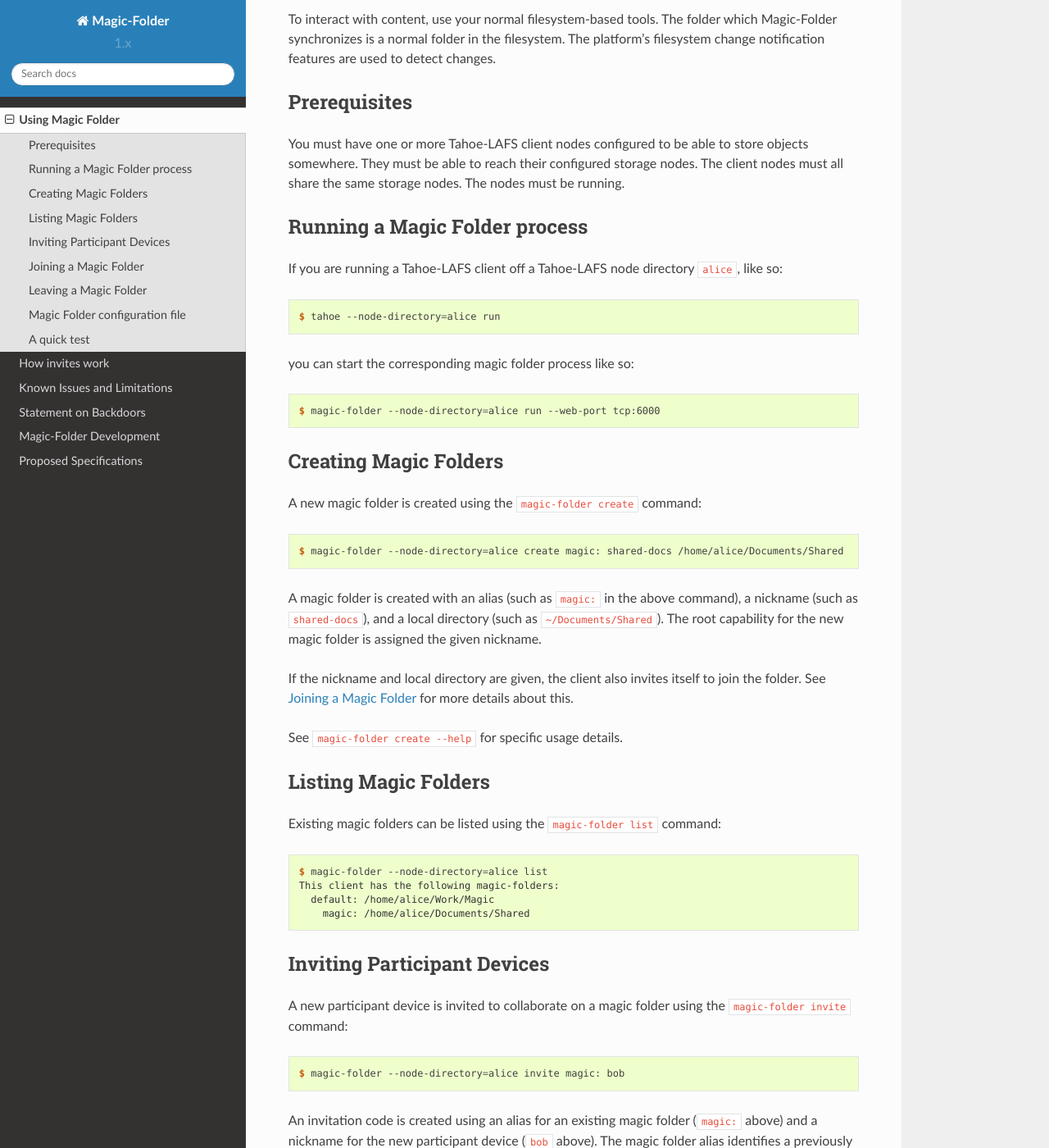
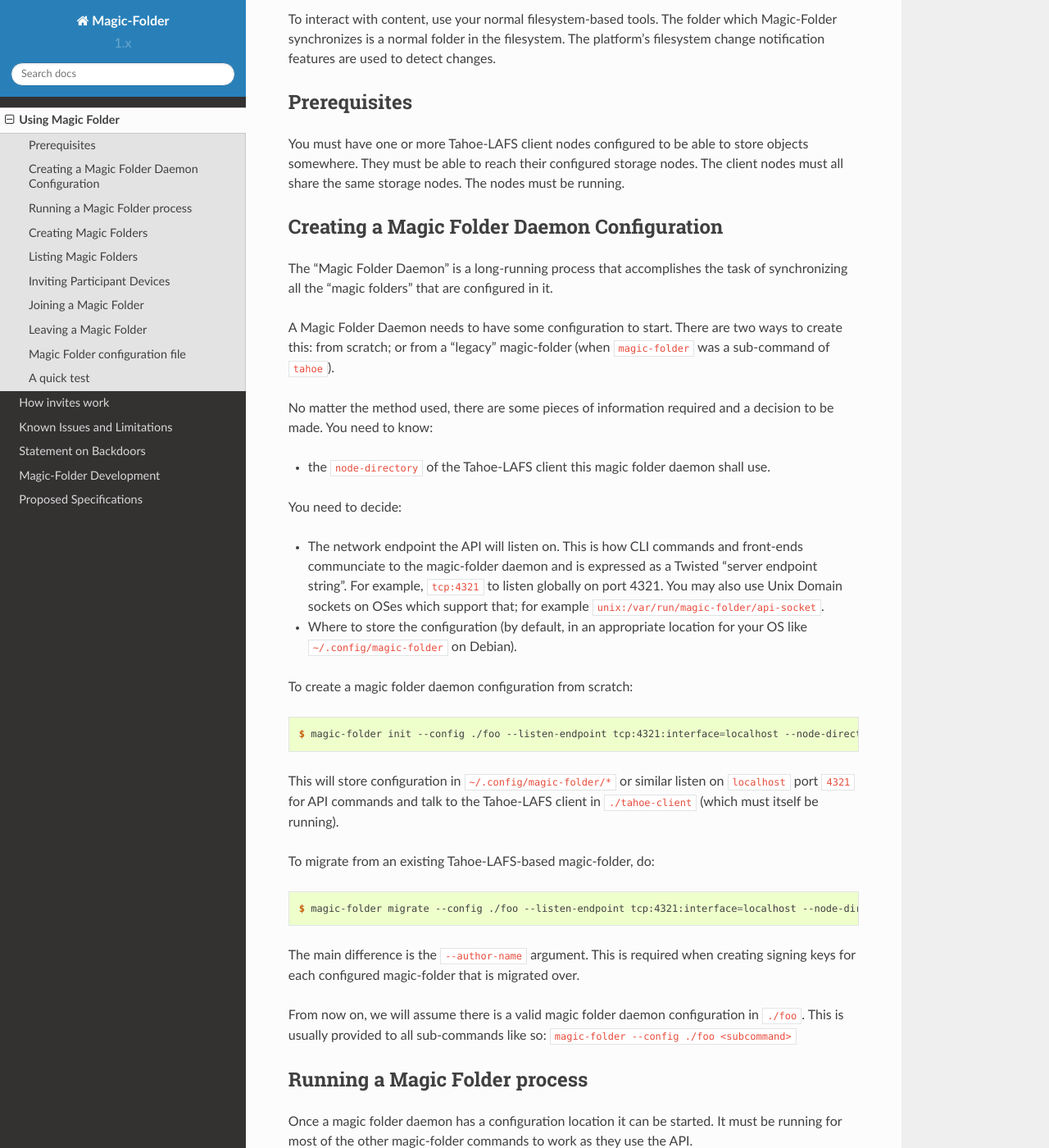
Before and after one commit to tahoe-lafs/magic-folder, a Sphinx documentation site: the page built from docs/usage.rst, in a window 1280 px wide and 1400 px high, scrolled down 245 px. Shown: the whole window at 82% size. Built offline with Sphinx 7.4.7 and the Read the Docs theme 2.0.0, drawn with Linux system fonts in a browser that asks for light colours; some of the changed text lies outside the part shown.

Commit message:
revamp docs; --include-secret-information, print to options.stdout/err consistently

```diff
--- a/docs/usage.rst
+++ b/docs/usage.rst
@@ -26,43 +26,88 @@
 storage nodes.  The nodes must be running.
 
 
+Creating a Magic Folder Daemon Configuration
+--------------------------------------------
+
+The "Magic Folder Daemon" is a long-running process that accomplishes
+the task of synchronizing all the "magic folders" that are configured
+in it.
+
+A Magic Folder Daemon needs to have some configuration to start. There
+are two ways to create this: from scratch; or from a "legacy"
+magic-folder (when ``magic-folder`` was a sub-command of ``tahoe``).
+
+No matter the method used, there are some pieces of information
+required and a decision to be made. You need to know:
+
+- the ``node-directory`` of the Tahoe-LAFS client this magic folder daemon shall use.
+
+You need to decide:
+
+- The network endpoint the API will listen on. This is how CLI commands and front-ends communciate to the magic-folder daemon and is expressed as a Twisted "server endpoint string". For example, ``tcp:4321`` to listen globally on port 4321. You may also use Unix Domain sockets on OSes which support that; for example ``unix:/var/run/magic-folder/api-socket``.
+- Where to store the configuration (by default, in an appropriate location for your OS like ``~/.config/magic-folder`` on Debian).
+
+To create a magic folder daemon configuration from scratch:
+
+.. code-block:: console
+
+   $ magic-folder init --config ./foo --listen-endpoint tcp:4321:interface=localhost --node-directory ./tahoe-client
+
+This will store configuration in ``~/.config/magic-folder/*`` or
+similar listen on ``localhost`` port ``4321`` for API commands and
+talk to the Tahoe-LAFS client in ``./tahoe-client`` (which must itself
+be running).
+
+To migrate from an existing Tahoe-LAFS-based magic-folder, do:
+
+.. code-block:: console
+
+   $ magic-folder migrate --config ./foo --listen-endpoint tcp:4321:interface=localhost --node-directory ./tahoe-client --author-name alice
+
+The main difference is the ``--author-name`` argument. This is
+required when creating signing keys for each configured magic-folder
+that is migrated over.
+
+From now on, we will assume there is a valid magic folder daemon
+configuration in ``./foo``. This is usually provided to all
+sub-commands like so: ``magic-folder --config ./foo <subcommand>``
+
+
 Running a Magic Folder process
 ------------------------------
 
-If you are running a Tahoe-LAFS client off a Tahoe-LAFS node directory
-``alice``, like so:
+Once a magic folder daemon has a configuration location it can be started. It must be running for most of the other magic-folder commands to work as they use the API.
 
 .. code-block:: console
 
-   $ tahoe --node-directory=alice run
+   $ magic-folder --config ./foo run
 
-you can start the corresponding magic folder process like so:
-
-.. code-block:: console
-
-   $ magic-folder --node-directory=alice run --web-port tcp:6000
+Remember that the Tahoe-LAFS node which the daemon uses to upload and
+download items from the Grid must also be running.
 
 
 Creating Magic Folders
 ----------------------
 
-A new magic folder is created using the ``magic-folder create``
-command:
+A new magic folder is added using the ``magic-folder add``
+command.
 
 .. code-block:: console
 
-   $ magic-folder --node-directory=alice create magic: shared-docs /home/alice/Documents/Shared
+   $ magic-folder --config ./foo add --author-name alice-laptop ~/Documents
 
-A magic folder is created with an alias (such as ``magic:`` in the
-above command), a nickname (such as ``shared-docs``), and a local
-directory (such as ``~/Documents/Shared``).  The root capability for
-the new magic folder is assigned the given nickname.
+There are some other options that can be specified. The above will
+create a new magic-folder named ``default`` (we could decide
+differently with ``--name docs`` for example). Any changes we make
+locally will be signed as ``alice-laptop``. Files from other devices
+are downloaded into ``~/Documents`` and any files we add or change in
+that local directory will be uploaded.
 
-If the nickname and local directory are given, the client also invites
-itself to join the folder.  See `Joining a Magic Folder`_ for more
-details about this.
+We can also specify ``--poll-interval`` to control how often the
+daemon will check for updates (by default this is 60 seconds).
 
 See ``magic-folder create --help`` for specific usage details.
+
 
 Listing Magic Folders
 ---------------------
@@ -72,10 +117,17 @@
 
 .. code-block:: console
 
-   $ magic-folder --node-directory=alice list
+   $ magic-folder --config foo list
    This client has the following magic-folders:
-     default: /home/alice/Work/Magic
-       magic: /home/alice/Documents/Shared
+   default:
+       location: /home/alice/Documents
+         author: alice-laptop (KSYPPXN3HTCSEJC56RRYXDEO2TZX5LO743Q3E2M7NA7UP2W3OK2A====)
+      stash-dir: /home/alice/foo/default/stash
+     collective: URI:DIR2:o6i3qlwv746umshq4l3ktzzjj4:rip3osvz5aq2bwu5qyijaqp4hb6mtwnnicjdpewkz3d45ew35ksq
+       personal: URI:DIR2:r4d3qxahanxsr4ysw466cbwrpe:ba3ze3bsxpkp3npyb6al6okqolqmoipi5sjdmp467mqc5prgxmpa
+        updates: every 60s
+
+**BE WARNED** that the information displayed is secret
 
 
 Inviting Participant Devices
```
Also changed, not shown: 1 other file.
